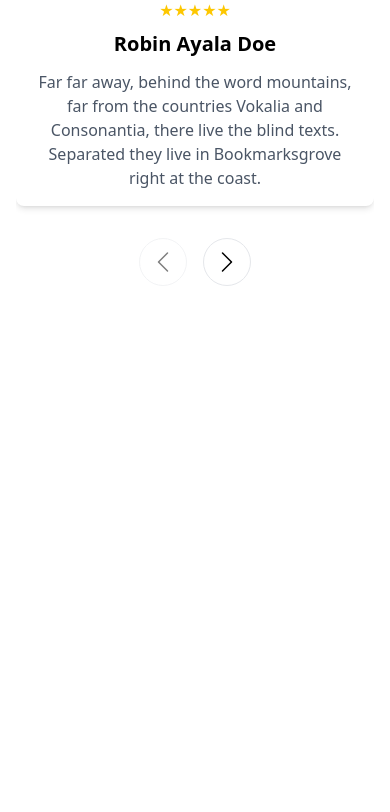
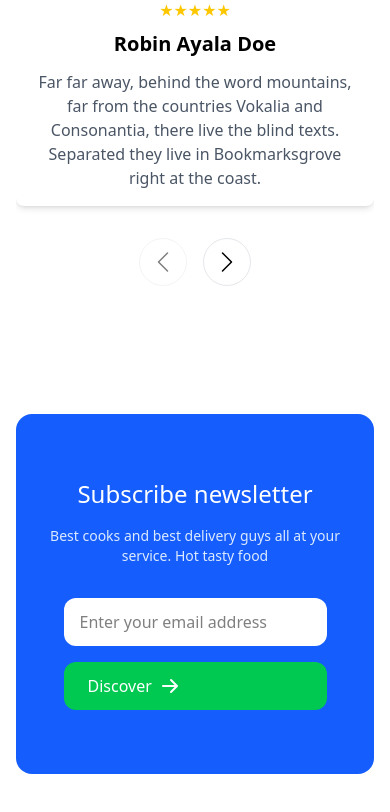
Before and after one commit to roysreejan/Modern_Business_Landing_Page, a React (Vite) app: page / in a window 390 px wide. Shown: the part 7562-8374 px from the top of the page. Before the commit the page ends 7912 px from the top, so only its background shows below. Built offline with nearby package versions, Linux system fonts and the light colour scheme.

Commit message:
Newsletter section added

```diff
--- a/src/App.jsx
+++ b/src/App.jsx
@@ -4,6 +4,7 @@
 import Hero from "./components/Hero";
 import MonitorSection from "./components/MonitorSection";
 import Navbar from "./components/Navbar";
+import NewsletterSection from "./components/NewsletterSection";
 import PricingSection from "./components/PricingSection";
 import PurposeSection from "./components/PurposeSection";
 import ScheduleSection from './components/ScheduleSection';
@@ -25,6 +26,7 @@
         <PricingSection />
         <ServicesSection />
         <TestimonialsSection />
+        <NewsletterSection />
       </div>
     </main>
   );
--- /dev/null
+++ b/src/components/NewsletterSection.jsx
@@ -0,0 +1,51 @@
+import React from "react";
+import { HiArrowRight } from "react-icons/hi";
+
+const NewsletterSection = () => {
+  return (
+    <section className="container mx-auto px-4 sm:px-6 lg:px-8 py-16">
+      <div className="bg-blue-600 rounded-2xl overflow-hidden">
+        <div className="relative md:px-16 py-16 px-6 md:py-24">
+          {/* gradient bg */}
+          <div className="absolute top-0 right-0 w-1/2 h-full bg-blue-700 clip-path-slant hidden md:block"></div>
+
+          <div className="relative flex flex-col lg:flex-row items-center justify-between gap-8 lg:gap-10">
+            {/* left content */}
+            <div className="text-white max-w-lg text-center md:text-left">
+              <h2 className="text-2xl sm:text-3xl lg:text-4xl font-medium mb-4">
+                Subscribe newsletter
+              </h2>
+              <p className="text-blue-100 text-sm sm:text-base">
+                Best cooks and best delivery guys all at your service. Hot tasty
+                food
+              </p>
+            </div>
+
+            {/* right content */}
+            <div className="flex flex-col sm:flex-row gap-4 sm:gap-0">
+              <input
+                type="email"
+                placeholder="Enter your email address"
+                className="w-full bg-white sm:w-auto md:w-80 px-4 sm:px-6 py-3 sm:py-4 rounded-xl sm:rounded-l-xl sm:rounded-r-none focus:outline-none"
+              />
+              <button className="w-full sm:w-auto cursor-pointer bg-green-500 text-white px-6 sm:px-8 py-3 sm:py-4 rounded-xl sm:rounded-l-none sm:rounded-r-lg flex items-center gap-2">
+                <span>Discover</span>
+                <HiArrowRight className="size-5" />
+              </button>
+            </div>
+          </div>
+        </div>
+      </div>
+
+      <style>
+        {
+          // clip path for slant gradient
+          `.clip-path-slant {
+            clip-path: polygon(20% 0%, 100% 0%, 100% 100%, 0% 100%)}`
+        }
+      </style>
+    </section>
+  );
+};
+
+export default NewsletterSection;
```
